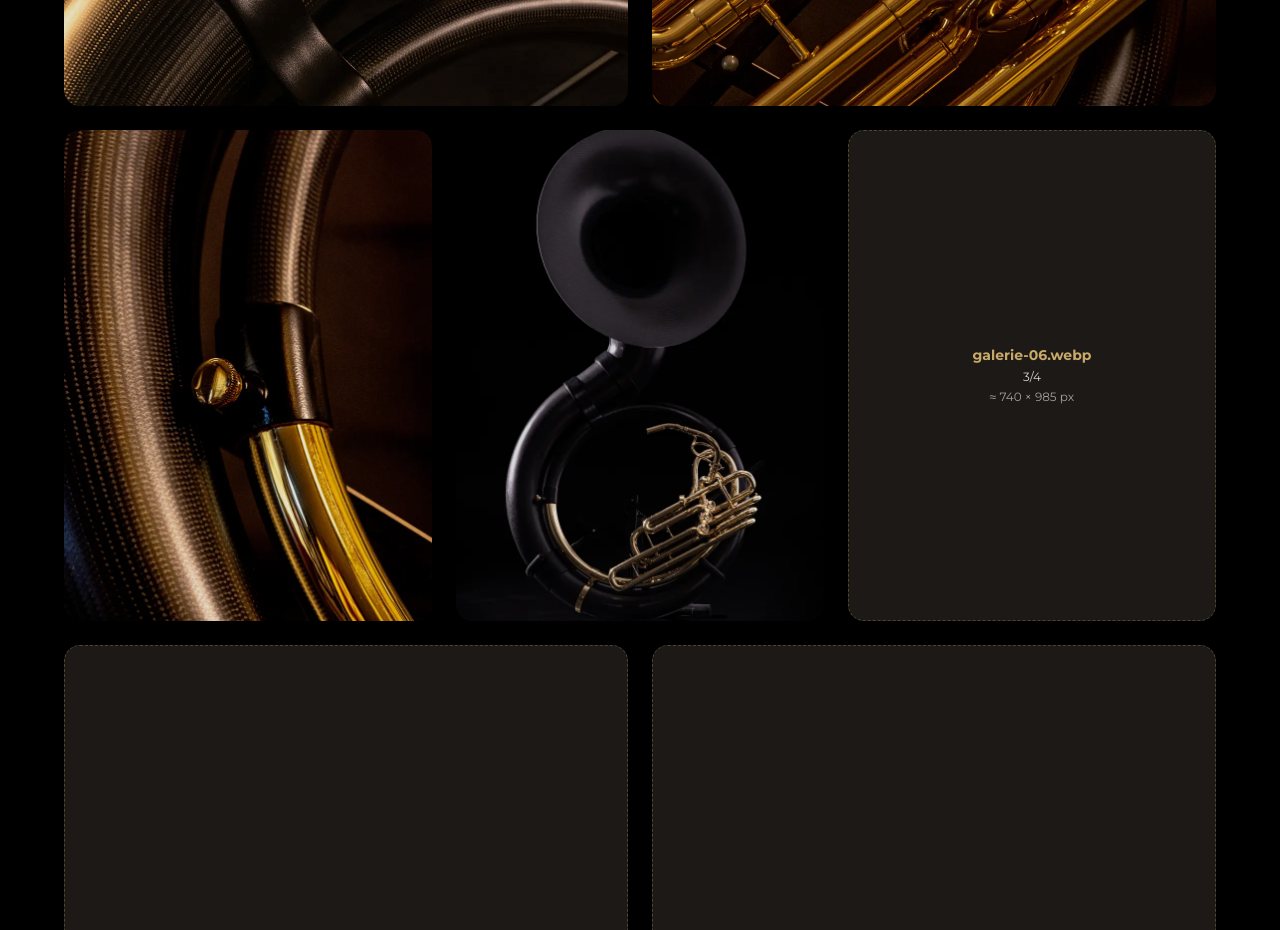
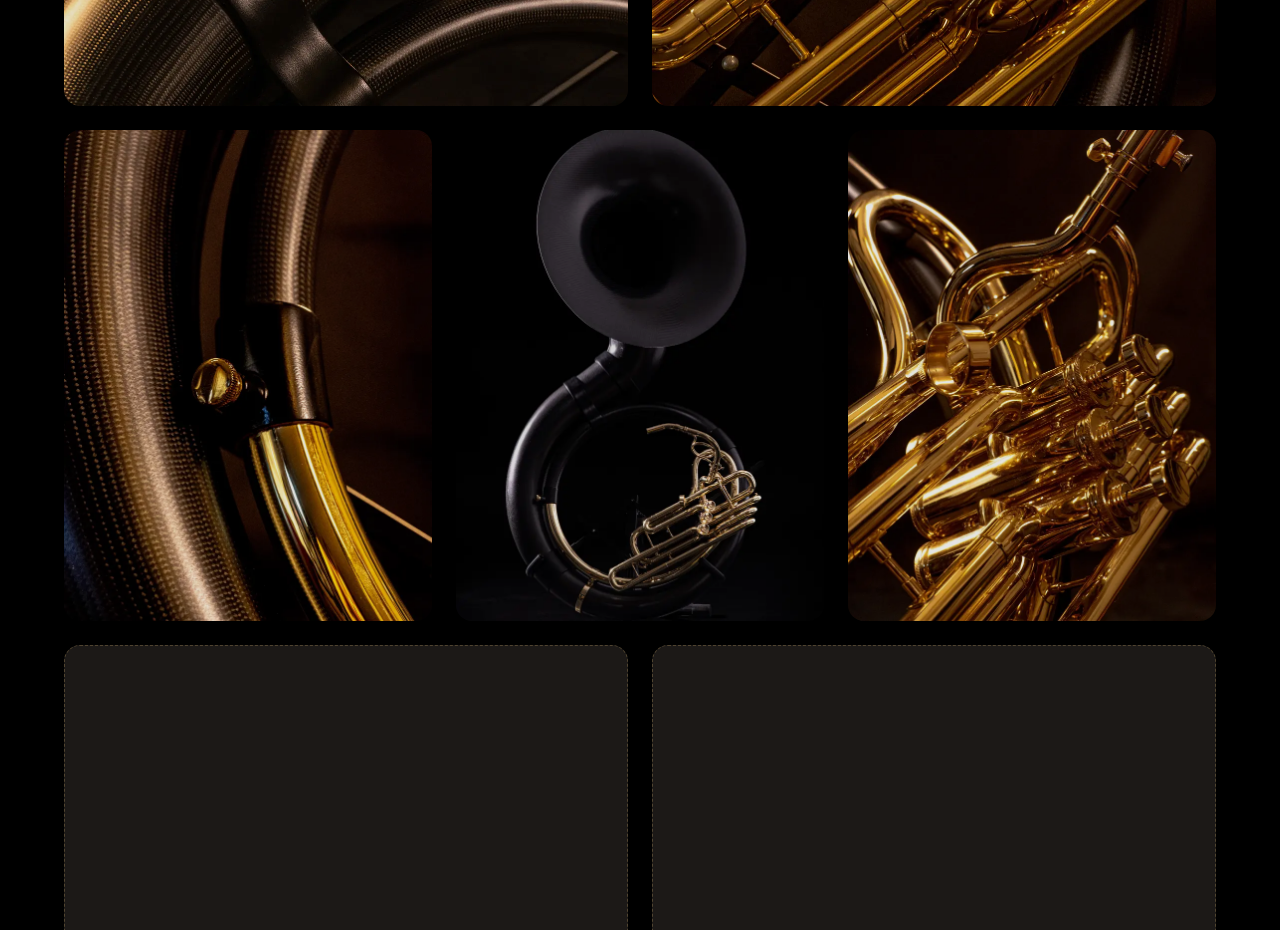
Before and after one commit to Fysalidev/www-sousaphone-carbon, a Next.js app: page /galerie in a window 1280 px wide. Shown: the part 1760-2690 px from the top of the page. Built offline with nearby package versions, Linux system fonts and the light colour scheme.

Commit message:
19 | Galerie | galerie-06 integree (premier cycle complet)
Generated by Mistral Vibe.
Co-Authored-By: Mistral Vibe <vibe@mistral.ai>

```diff
--- a/src/app/galerie/page.js
+++ b/src/app/galerie/page.js
@@ -37,6 +37,10 @@ const PHOTOS = {
   },
   "05": {
     src: "/galerie/galerie-05.webp",
+    alt: "Photographie du Sousaphone Carbon",
+  },
+  "06": {
+    src: "/galerie/galerie-06.webp",
     alt: "Photographie du Sousaphone Carbon",
   },
 };
```
Also changed, not shown: public/galerie/galerie-06.webp (added).
